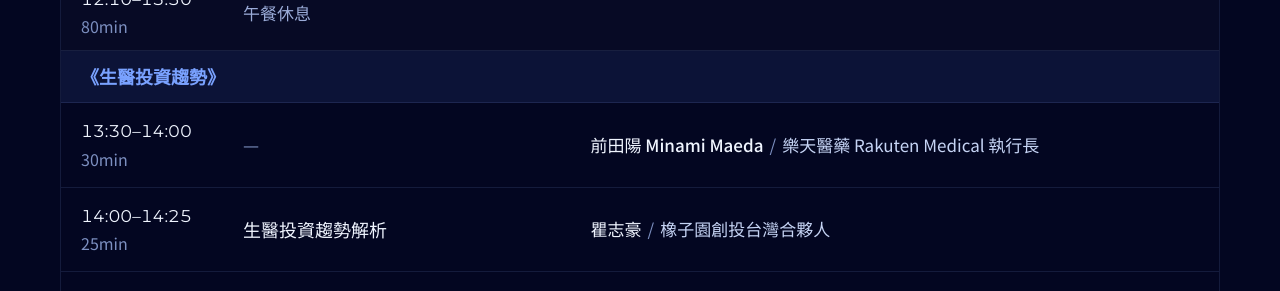
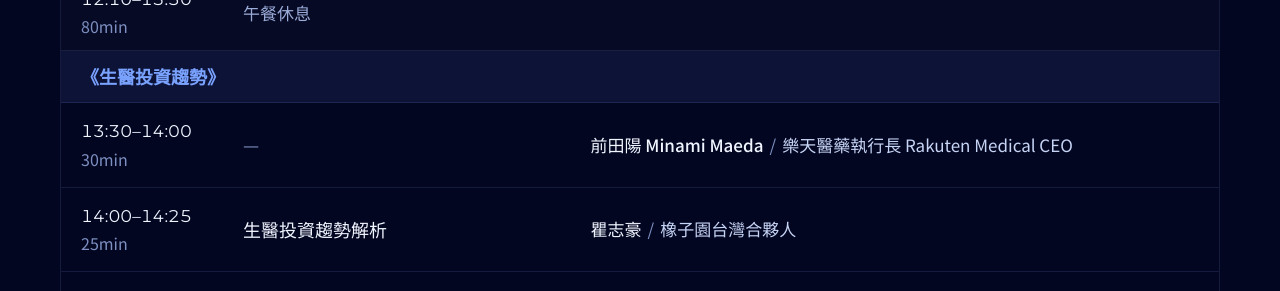
Before and after one commit to Moooofan/startup-summit-2026, a Next.js app: page /agenda in a window 1280 px wide. Shown: the part 6000-6291 px from the top of the page. Built offline with nearby package versions, Linux system fonts and the light colour scheme.

Commit message:
data: 更新瞿志豪、前田陽職稱
- 瞿志豪：org 移除「創投」二字（speakers.ts + agenda.ts 共三處）
- 前田陽：title 補上英文 Rakuten Medical CEO；agenda org 改為「樂天醫藥執行長 Rakuten Medical CEO」（對齊 Accupass）

```diff
--- a/src/data/agenda.ts
+++ b/src/data/agenda.ts
@@ -318,7 +318,7 @@ const investorDay: AgendaItem[] = [
       // 檔頭「逐字保留原表寫法」是為了防止我們自己臆造，不是要在業主更正後留著已知的錯字。
       {
         name: "前田陽 Minami Maeda",
-        org: "樂天醫藥 Rakuten Medical 執行長",
+        org: "樂天醫藥執行長 Rakuten Medical CEO",
         slug: "minami-maeda",
       },
     ],
@@ -331,7 +331,7 @@ const investorDay: AgendaItem[] = [
     duration: "25min",
     topic: "生醫投資趨勢解析",
     speakers: [
-      { name: "瞿志豪", org: "橡子園創投台灣合夥人", slug: "qu-zhi-hao" },
+      { name: "瞿志豪", org: "橡子園台灣合夥人", slug: "qu-zhi-hao" },
     ],
   },
   {
@@ -385,7 +385,7 @@ const investorDay: AgendaItem[] = [
     speakers: [
       {
         name: "瞿志豪",
-        org: "橡子園創投台灣合夥人",
+        org: "橡子園台灣合夥人",
         slug: "qu-zhi-hao",
       },
       { name: "韓宗憲", org: "ITIC 創投副總經理", slug: "han-zong-xian" },
--- a/src/data/speakers.ts
+++ b/src/data/speakers.ts
@@ -417,7 +417,7 @@ const allSpeakers: Speaker[] = [
     slug: "minami-maeda",
     name: "前田陽",
     nameEn: "Minami Maeda",
-    title: "執行長",
+    title: "執行長 Rakuten Medical CEO",
     org: "樂天醫藥 Rakuten Medical",
     day: "investor",
     track: "biotech-investment",
@@ -503,7 +503,7 @@ const allSpeakers: Speaker[] = [
     slug: "qu-zhi-hao",
     name: "瞿志豪",
     title: "台灣合夥人",
-    org: "橡子園創投（Acorn Campus）",
+    org: "橡子園（Acorn Campus）",
     day: "investor",
     track: "deep-tech",
     status: "confirmed",
```
